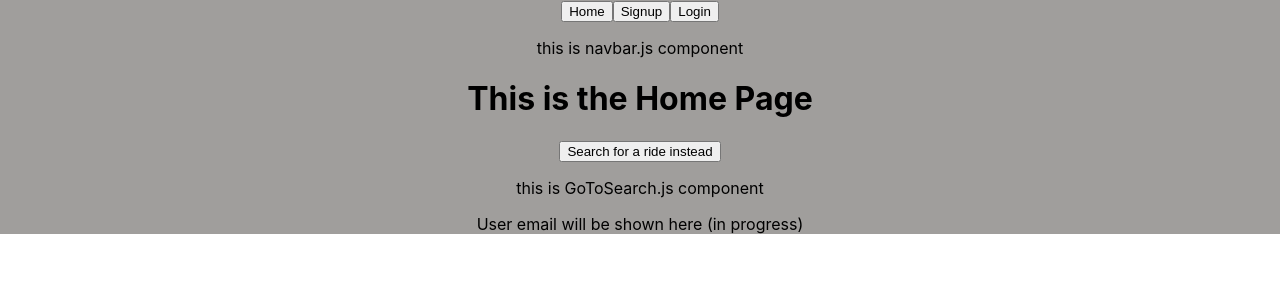
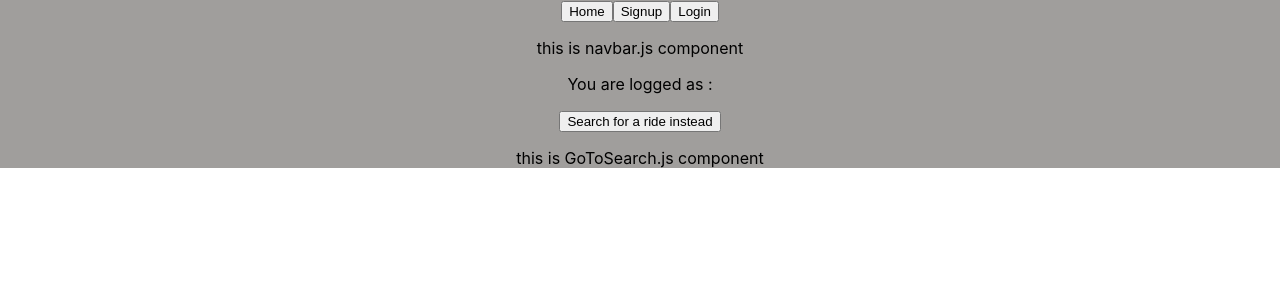
Before and after one commit to Jan-000/mitbahn_react, a React (Create React App) app in the folder client/: page / in a window 1280 px wide. Shown: the top 300 px of the page. Built offline with nearby package versions, Linux system fonts and the light colour scheme.

Commit message:
sync with today

```diff
--- a/client/src/components/LoggedUserInfo.js
+++ b/client/src/components/LoggedUserInfo.js
@@ -1,16 +1,16 @@
-import React, { useContext } from 'react'
-import { AuthContext } from "../context/auth"
+// import React, { useContext } from 'react'
+// import { AuthContext } from "../context/auth"
 
 
-export default function LoggedUserInfo() {
+// export default function LoggedUserInfo() {
 
-    const {user} = useContext(AuthContext);
+//     const {user} = useContext(AuthContext);
 
-	return (<>
+// 	return (<>
 
-	    You are logged as :
-        {user.email}
+// 	    You are logged as :
+//         {user.email}
 
-		</>
-	)
-}
+// 		</>
+// 	)
+// }
--- a/client/src/pages/Home.js
+++ b/client/src/pages/Home.js
@@ -1,16 +1,18 @@
-import React from 'react'
+import GoToSearch from "../components/GoToSearch"
 
-import GoToSearch from "../components/GoToSearch"
-import LoggedUserInfo from '../components/LoggedUserInfo'
+import React, { useContext } from 'react'
+import { AuthContext } from "../context/auth"
 
 
 export default function Home() {
+	const {user} = useContext(AuthContext);
 	return (<>
-		<h1>This is the Home Page
-		</h1>
+		<p>You are logged as :
+
+		</p>
 		<GoToSearch />
-User email will be shown here (in progress)
-{/* <LoggedUserInfo /> */}
+		{/* {user.email} */}
+
 		</>
 	)
 }
```
